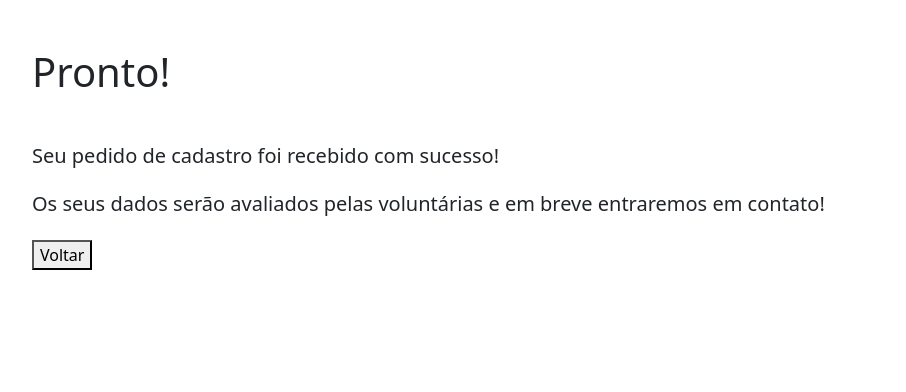
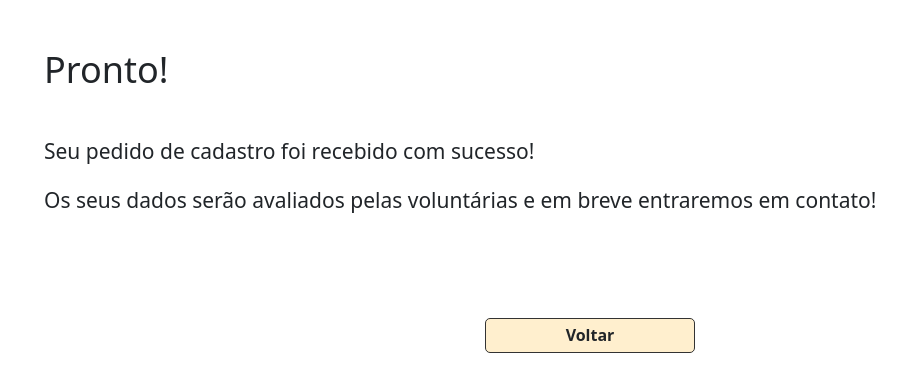
Before and after one commit to JoaoPedroMDP/TCC-Bebe-Parceiro, an Angular app in the folder front/bebeParceiro/: page /autocadastro/sucesso in a window 1280 px wide. Shown: the top 392 px of the page, without its empty margins (50-956 px from the left). Built offline with nearby package versions, Linux system fonts and the light colour scheme.

Commit message:
css e html atualizado

```diff
--- a/front/bebeParceiro/src/app/auth/codigo-acesso/codigo-acesso.component.css
+++ b/front/bebeParceiro/src/app/auth/codigo-acesso/codigo-acesso.component.css
@@ -1,6 +1,8 @@
-#btn-confirma{
-    --btn-background: #FFEFCE;
-    --btn-cor: #333333;
-    --btn-background-hover: #333333;
-    --btn-cor-hover: #FFEFCE;
+/* -------------------------------------------  CLASS ------------------------------------------- */
+.bp-button{
+  --btn-bg: var(--bp-yellow);
+  --btn-bg-hover: var(--bp-black);
+  --btn-cor-hover: #FFFFFF;
+  margin-top: 2.2rem;
+  padding: .2rem 4.5rem;
 }
--- a/front/bebeParceiro/src/app/auth/codigo-acesso/codigo-acesso.component.html
+++ b/front/bebeParceiro/src/app/auth/codigo-acesso/codigo-acesso.component.html
@@ -11,8 +11,8 @@
       <small class="form-text font-weight-bold text-left">Digite o código de acesso</small>
       <input type="text" class="form-control" placeholder="Código de Acesso" name="codigo" ngModel>
     </div>
-    <div class="text-center mt-4">
-      <button class="bp-button" id="btn-confirma" (click)="cadastrar()">Continuar</button>
+    <div class="text-center">
+      <button class="bp-button" (click)="cadastrar()">Continuar</button>
     </div>
   </form>
 </div>
--- a/front/bebeParceiro/src/app/auth/page-not-found/page-not-found.component.css
+++ b/front/bebeParceiro/src/app/auth/page-not-found/page-not-found.component.css
@@ -5,48 +5,31 @@
 
 /* -------------------------------------------  CLASS ------------------------------------------- */
 .error404 {
-    font-size: 10rem;
+    font-size: 8rem;
     letter-spacing: 1rem;
     margin-top: 3rem;
 }
 
-.notfound-btn {
-    box-shadow: 0px 4px 4px rgba(0, 0, 0, 0.25);
-    border-radius: 5px;
-    font-size: 1.4rem;
-    border: 1px solid var(--bp-black);
-    padding: .5rem 1.5rem;
-    font-style: normal;
-    font-weight: 500;
-    letter-spacing: 1.5px;
-    text-align: center;
-    color: var(--sg-white);
-    margin: auto;
-    width: 70%;
-    transition: 0.6s;
-    background-color: var(--bp-yellow);
-    color: var(--bp-black);
-
+.bp-button {
+  --btn-bg: var(--bp-yellow);
+  --btn-bg-hover: var(--bp-black);
+  --btn-cor-hover: #FFFFFF;
+  margin: 2rem auto;
+  padding: .3rem 3.5rem;
 }
 
-.notfound-btn:hover {
-    background-color: var(--bp-black);
-    color: var(--bp-yellow);
+/* -------------------------------------------   TAG  ------------------------------------------- */
+h5 {
+  margin: 2.5rem 1rem;
+  text-align: center;
 }
-
 /* -------------------------------------------  MEDIA ------------------------------------------- */
-@media screen and (max-width:991px) {
+@media screen and (width > 991px) {
     .error404 {
-        font-size: 8rem;
+      font-size: 10rem;
     }
 
-    .notfound-btn {
-        padding: 1rem 1.5rem;
-        font-size: 1rem;
-    }
-
-    h5 {
-        text-align: center;
-        margin: 2.5rem 1rem;
+    .bp-button {
+      padding: .3rem 5rem;
     }
 }
--- a/front/bebeParceiro/src/app/auth/page-not-found/page-not-found.component.html
+++ b/front/bebeParceiro/src/app/auth/page-not-found/page-not-found.component.html
@@ -5,7 +5,5 @@
         A página selecionada não foi encontrada, verifique se o endereço do site está digitado corretamente.
     </h5>
     <hr>
-    <div class="row my-4">
-        <button routerLink="/" class="notfound-btn">Voltar ao sistema</button>
-    </div>
+    <button routerLink="/" class="bp-button">Voltar ao sistema</button>
 </div>
--- a/front/bebeParceiro/src/app/auth/sucesso-cadastro/sucesso-cadastro.component.css
+++ b/front/bebeParceiro/src/app/auth/sucesso-cadastro/sucesso-cadastro.component.css
@@ -0,0 +1,18 @@
+/* -------------------------------------------  CLASS ------------------------------------------- */
+.bp-button{
+  --btn-bg: var(--bp-yellow);
+  --btn-bg-hover: var(--bp-black);
+  --btn-cor-hover: #FFFFFF;
+  margin: 5rem auto;
+  padding: .3rem 5rem;
+}
+
+/* -------------------------------------------   TAG  ------------------------------------------- */
+h1{
+  font-size: 36px;
+}
+
+h5{
+  font-size: 21px;
+  text-align: justify;
+}
--- a/front/bebeParceiro/src/app/auth/sucesso-cadastro/sucesso-cadastro.component.html
+++ b/front/bebeParceiro/src/app/auth/sucesso-cadastro/sucesso-cadastro.component.html
@@ -1,4 +1,4 @@
-<div class="container mt-4">
+<div class="container mt-4 px-4">
     <h1 class="my-5">Pronto!</h1>
     <h5>
         Seu pedido de cadastro foi recebido com sucesso!
@@ -6,6 +6,7 @@
     <h5 class="my-4">
         Os seus dados serão avaliados pelas voluntárias e em breve entraremos em contato!
     </h5>
-
-    <button routerLink="/">Voltar</button>
+    <div class="d-flex justify-content-center">
+      <button routerLink="/" class="bp-button">Voltar</button>
+    </div>
 </div>
--- a/front/bebeParceiro/src/styles.css
+++ b/front/bebeParceiro/src/styles.css
@@ -1,38 +1,33 @@
 /* You can add global styles to this file, and also import other style files */
 /* -------------------------------------------  MAIN  ------------------------------------------- */
+@import url('https://fonts.googleapis.com/css2?family=Montserrat:wght@300;400;500;600;700;800;900&family=Montserrat:wght@300;400;500;600;700;800&display=swap');
+
 :root {
     --bp-yellow: #FFEFCE;
     --bp-black: #333333;
 }
 
 *{
-    font-family: system-ui, -apple-system, BlinkMacSystemFont, 'Segoe UI', Roboto, Oxygen, Ubuntu, Cantarell, 'Open Sans', 'Helvetica Neue', sans-serif;
+    font-family: 'Montserrat'system-ui, -apple-system, 'Segoe UI', Roboto, Oxygen, Ubuntu, Cantarell, 'Open Sans', 'Helvetica Neue', sans-serif;
 }
 
-
-
-
-
+/* -------------------------------------------  CLASS ------------------------------------------- */
 .bp-button {
-    background-color: var(--btn-background);
-    color: var(--btn-cor);
-    font-weight: 600;
-    margin: .25rem;
-    padding: .3rem .5rem;
-    height: var(--btn-height);
-    border-radius: 8px;
-    transition: 0.5s;
-    border: none;
-    width: var(--btn-width);
+  background-color: var(--btn-bg);
+  border: 1px solid var(--bp-black);
+  border-radius: 5px;
+  color: var(--btn-cor);
+  font-weight: 600;
+  transition: 0.5s;
 }
 
 .bp-button:hover {
-    background-color: var(--btn-background-hover);
+    background-color: var(--btn-bg-hover);
     color: var(--btn-cor-hover);
 }
 
 .bp-button:disabled {
+    background-color: var(--btn-bg-disabled);
+    color: var(--btn-cor-disabled);
     cursor: not-allowed;
-    background-color: var(--btn-background-disabled);
-    color: var(--btn-cor-disabled);
 }
```
